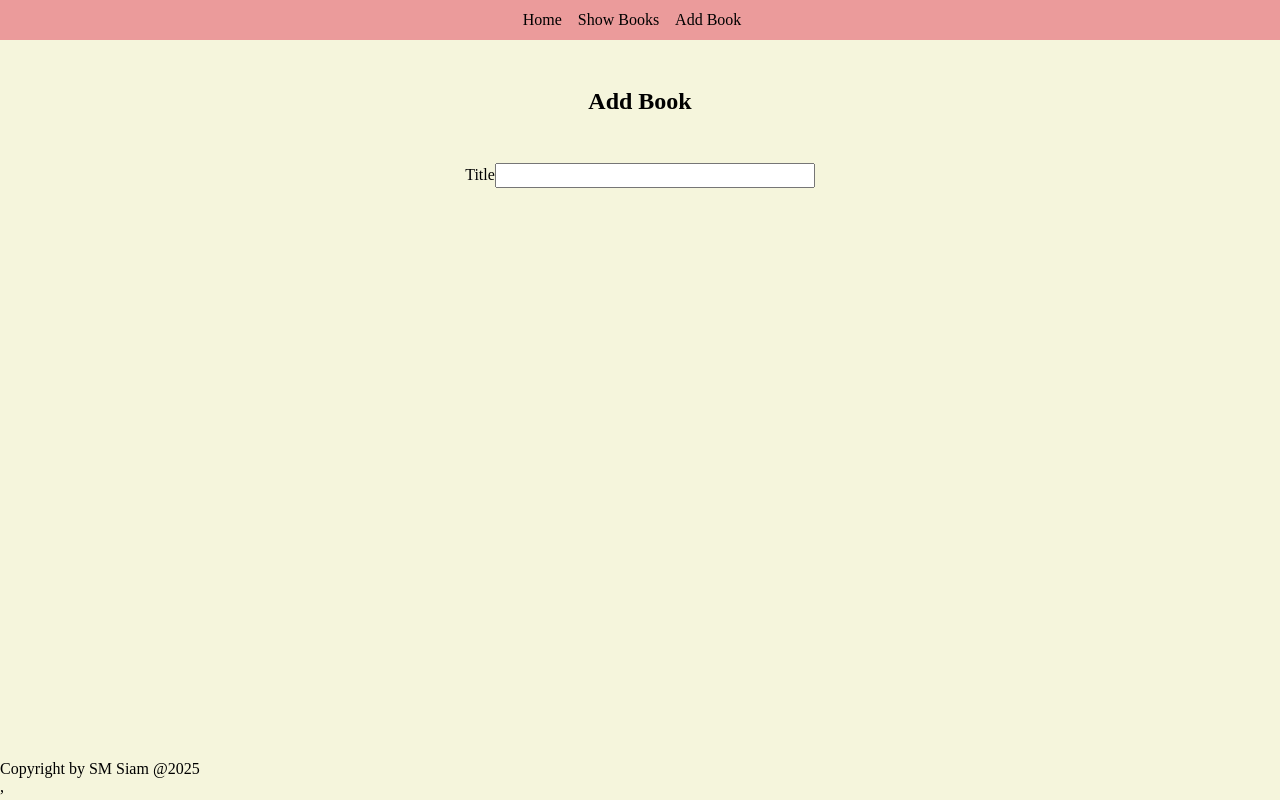
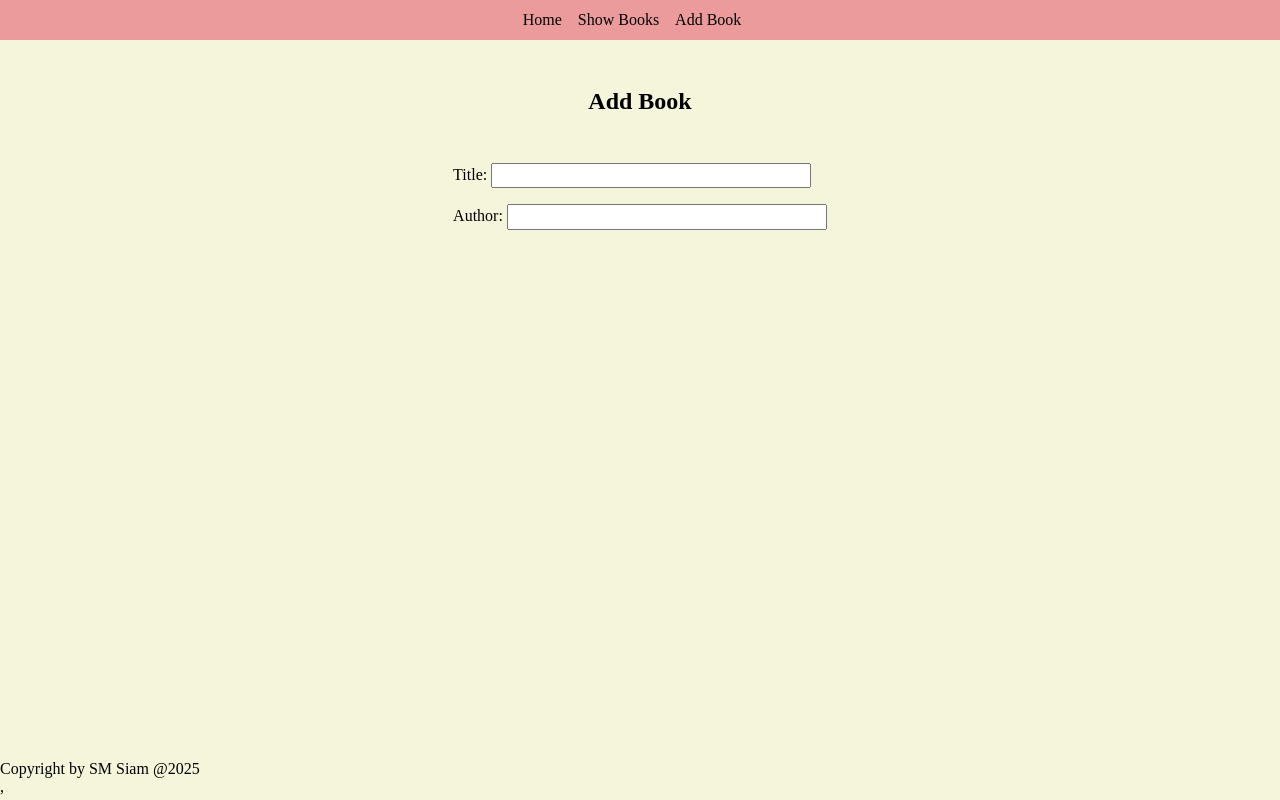
Before and after one commit to siam114/CRUD-using-toolkit, a React (Vite) app: page /add-book in a window 1280 px wide. Built offline with nearby package versions, Linux system fonts and the light colour scheme.

Commit message:
set form set author

```diff
--- a/src/features/books/AddBook.jsx
+++ b/src/features/books/AddBook.jsx
@@ -2,13 +2,18 @@ import React, { useState } from 'react'
 
 const AddBook = () => {
   const [title, setTitle] = useState('')
+  const [author, setAuthor] = useState('')
   return (
     <div>
       <h2>Add Book</h2>
       <form>
         <div className='form-field'>
-          <label htmlFor="title">Title</label>
-          <input type="text" id='title' name='title' value={title}/>
+          <label htmlFor="title">Title: </label>
+          <input type="text" id='title' name='title' value={title} onChange={(e)=> setTitle(e.target.value)} required/>
+        </div>
+        <div className='form-field'>
+          <label htmlFor="author">Author: </label>
+          <input type="text" id='author' name='author' value={author} onChange={(e)=> setAuthor(e.target.value)} required/>
         </div>
       </form>
     </div>
```
